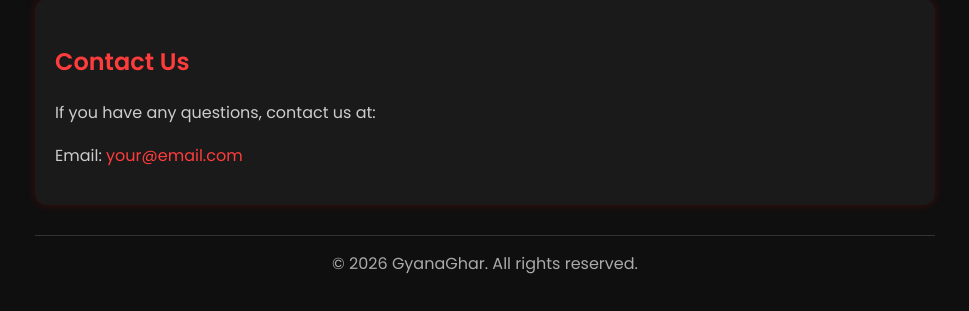
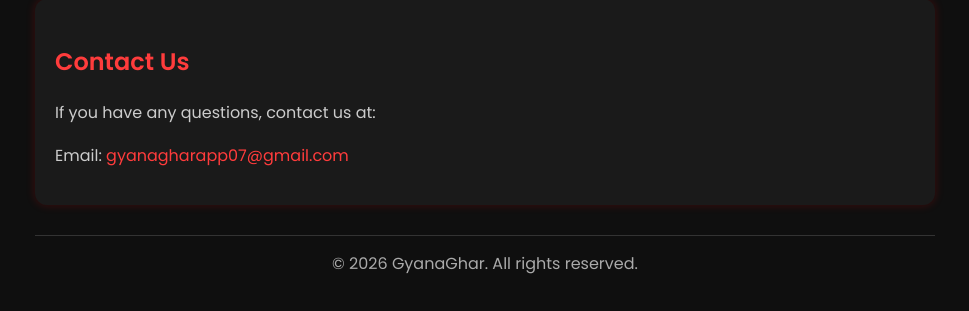
Before and after one commit to Rahul-web087/GyanaGhar, a Flask app: page /privacy-policy in a window 1280 px wide. Shown: the part 1512-1823 px from the top of the page, without its empty margins (155-1124 px from the left). Run offline with Flask 3, Linux system fonts and the light colour scheme.

Commit message:
add email

```diff
--- a/templates/about.html
+++ b/templates/about.html
@@ -94,7 +94,7 @@
 
     <div class="card">
         <h2>📧 Contact</h2>
-        <p>Email: support@gyanaghar.com</p>
+        <p>Email: gyanagharapp07@gmail.com</p>
     </div>
 
     <!-- 🔥 LEGAL TEXT -->
--- a/templates/privacy.html
+++ b/templates/privacy.html
@@ -111,7 +111,7 @@
     <div class="card">
         <h2>Contact Us</h2>
         <p>If you have any questions, contact us at:</p>
-        <p>Email: <a href="mailto:your@email.com">your@email.com</a></p>
+        <p>Email: <a href="mailto:gyanagharapp07@gmail.com">gyanagharapp07@gmail.com</a></p>
     </div>
 
     <footer>
```
